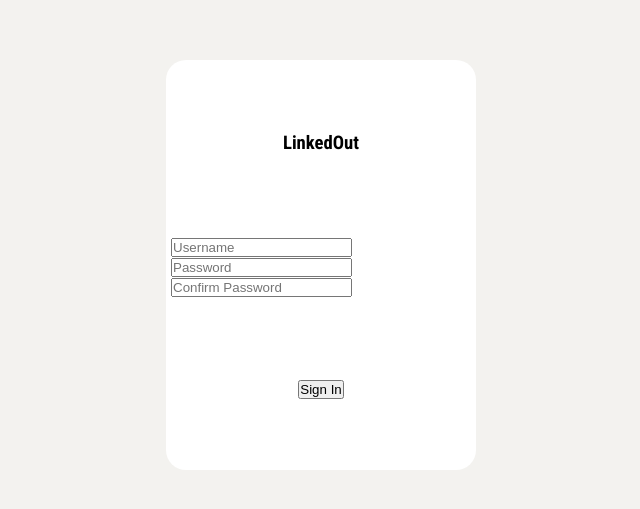
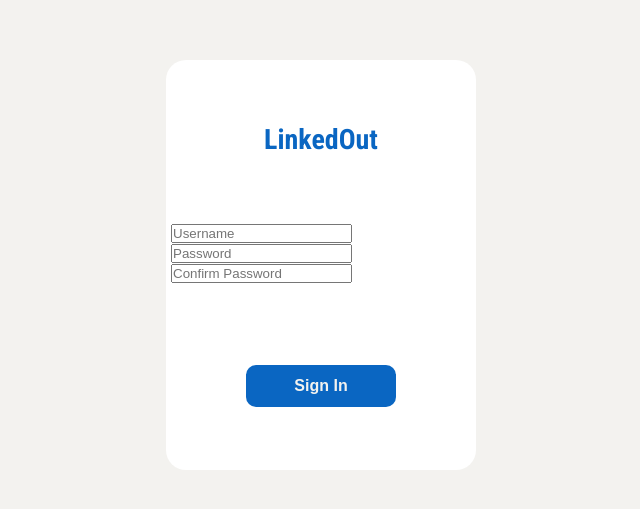
Before and after one commit to hassankhalil33/linkedin-clone-full, a React (Create React App) app in the folder frontend/: page / in a window 1280 px wide. Shown: the part 135-644 px from the top of the page, without its empty margins (319-959 px from the left). Built offline with nearby package versions, Linux system fonts and the light colour scheme.

Commit message:
Frontend <> Stylized Header and Button

```diff
--- a/frontend/public/css/styles.css
+++ b/frontend/public/css/styles.css
@@ -27,3 +27,29 @@
   background-color: #FFFFFF;
   padding: 30px 5px;
 }
+
+.login-form>h3 {
+  font-family: 'Roboto Condensed', sans-serif;
+  font-size: 28px;
+  color: #0A66C2;
+  font-weight: bold;
+}
+
+.login-form>button {
+  background-color: #0A66C2;
+  border-radius: 10px;
+  color: #F3F2EF;
+  font-size: 16px;
+  font-weight: bold;
+  padding: 12px 25px;
+  margin-top: 15px;
+  width: 50%;
+  border: none;
+  text-decoration: none;
+  align-self: center;
+}
+
+.login-form>button:hover {
+  background-color: #5e9fe0;
+  cursor: pointer;
+}
```
